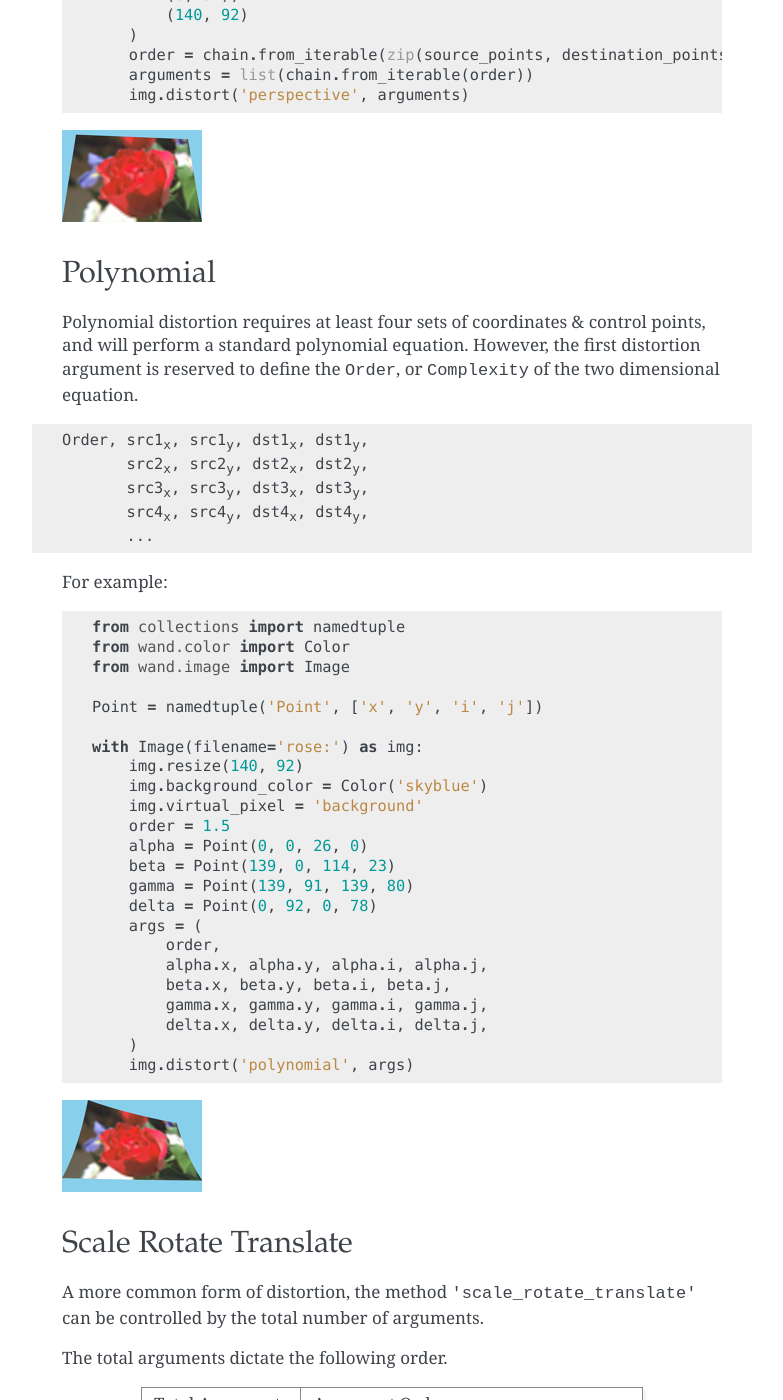
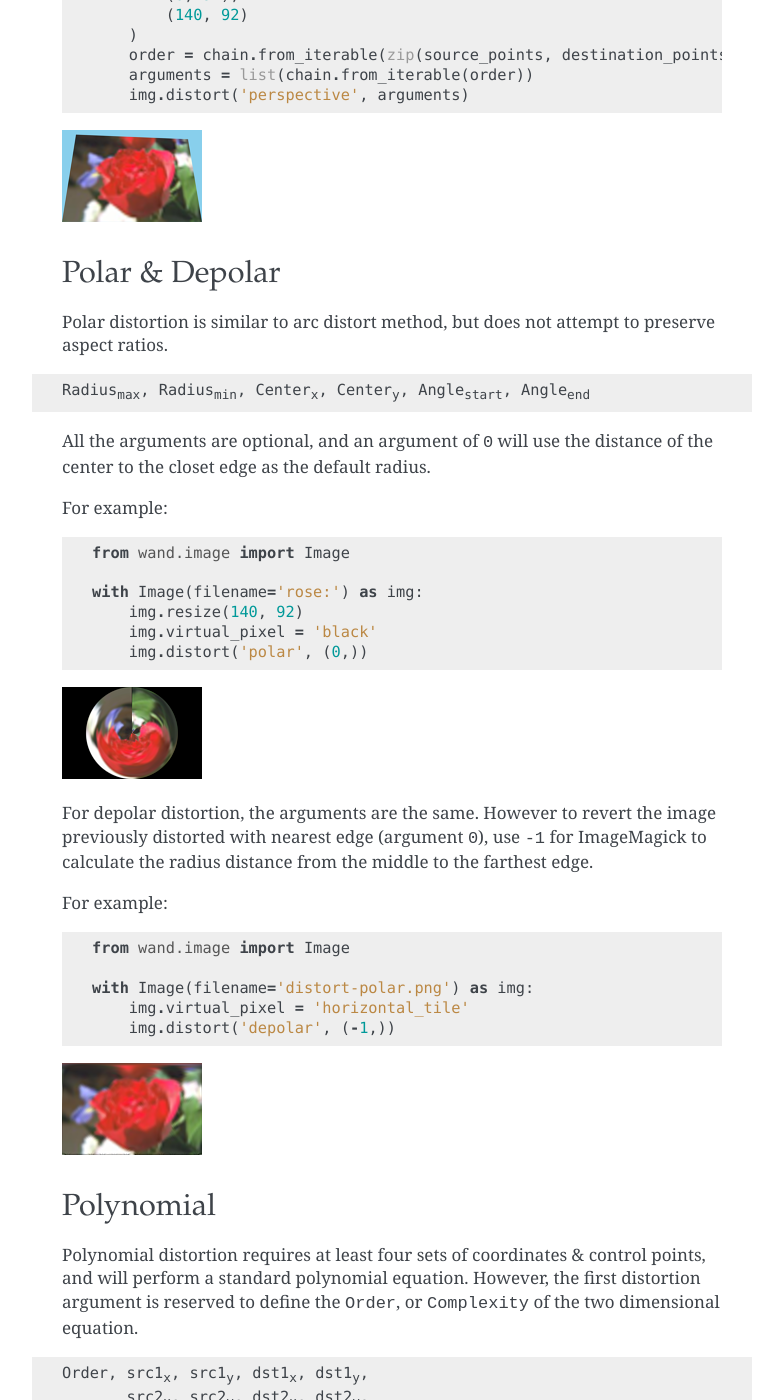
Before and after one commit to emcconville/wand, a Sphinx documentation site: the page built from docs/guide/distortion.rst, in a window 1280 px wide and 1400 px high, scrolled down 9273 px. Shown: the whole window, without its empty margins (358-1141 px from the left). Built offline with Sphinx 7.4.7, drawn with Linux system fonts in a browser that asks for light colours; some web fonts are replaced; the version number could not be read and is left out.

Commit message:
Added Polar distortion examples. #534

```diff
--- a/docs/guide/distortion.rst
+++ b/docs/guide/distortion.rst
@@ -414,6 +414,46 @@ For example::
 .. image:: ../_images/distort-perspective.png
 
 
+Polar & Depolar
+---------------
+
+Polar distortion is similar to arc distort method, but does not attempt to
+preserve aspect ratios.
+
+.. parsed-literal::
+
+    Radius\ :sub:`max`, Radius\ :sub:`min`, Center\ :sub:`x`, Center\ :sub:`y`, Angle\ :sub:`start`, Angle\ :sub:`end`
+
+All the arguments are optional, and an argument of ``0`` will use the distance
+of the center to the closet edge as the default radius.
+
+For example::
+
+    from wand.image import Image
+
+    with Image(filename='rose:') as img:
+        img.resize(140, 92)
+        img.virtual_pixel = 'black'
+        img.distort('polar', (0,))
+
+.. image:: ../_images/distort-polar.png
+
+For depolar distortion, the arguments are the same. However to revert the image
+previously distorted with nearest edge (argument ``0``), use ``-1`` for
+ImageMagick to calculate the radius distance from the middle to the farthest
+edge.
+
+For example::
+
+    from wand.image import Image
+
+    with Image(filename='distort-polar.png') as img:
+        img.virtual_pixel = 'horizontal_tile'
+        img.distort('depolar', (-1,))
+
+.. image:: ../_images/distort-depolar.png
+
+
 Polynomial
 ----------
 
```
Also changed, not shown: docs/_images/distort-depolar.png (added), docs/_images/distort-polar.png (added).
